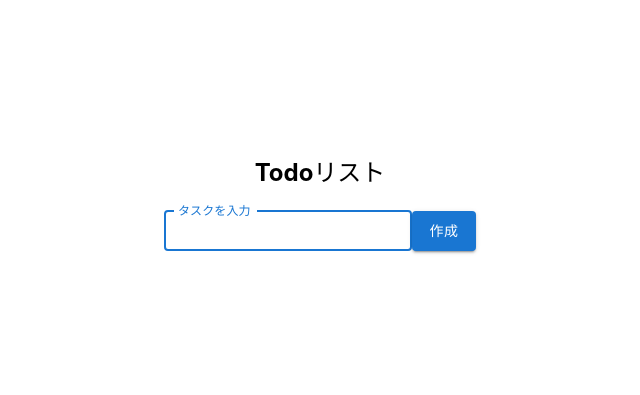
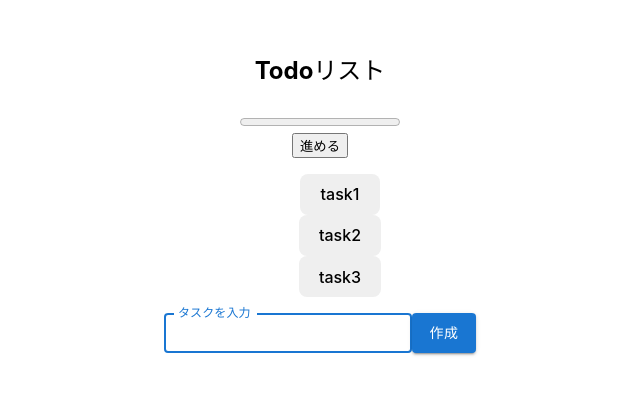
Before and after one commit to Vigener/todo-app-react, a React (Vite) app in the folder vite-project/: page / in a window 1280 px wide. Shown: the part 195-590 px from the top of the page, without its empty margins (320-960 px from the left). Built offline with nearby package versions, Linux system fonts and the light colour scheme.

Commit message:
✨ progressの実装 タスクの難易度の反映が可能に

```diff
--- a/vite-project/src/App.tsx
+++ b/vite-project/src/App.tsx
@@ -1,16 +1,17 @@
-import { useEffect, useState } from 'react'
-import './App.css';
+import { useEffect, useState } from "react";
+import "./App.css";
 // import AddTodo from './components/AddTodo';
 // import DeleteTodo from './components/DeleteTodo';
 // import TodoList from './components/TodoList';
-import { Box, Button, TextField } from '@mui/material';
+import { Box, Button, TextField } from "@mui/material";
+import Progress from "./components/progress";
 
 function App() {
-  const [inputValue, setInputValue] = useState(''); // inputValueのstateを作成。はじめは空の文字列。
+  const [inputValue, setInputValue] = useState(""); // inputValueのstateを作成。はじめは空の文字列。
   // const [todos, setTodos] = useState<Todo[]>([]); // Todoの配列(つまりinputValue,id,checkedのみ）を持つstateを作成。はじめは空の配列。
 
   const [todos, setTodos] = useState<Todo[]>(() => {
-    const savedTodos = localStorage.getItem('todos');
+    const savedTodos = localStorage.getItem("todos");
     if (savedTodos) {
       return JSON.parse(savedTodos);
     } else {
@@ -19,7 +20,7 @@ function App() {
   });
 
   useEffect(() => {
-    localStorage.setItem('todos', JSON.stringify(todos));
+    localStorage.setItem("todos", JSON.stringify(todos));
   }, [todos]);
 
   type Todo = {
@@ -35,16 +36,16 @@ function App() {
     const newTodo: Todo = {
       inputValue: inputValue,
       id: todos.length,
-      checked: false
+      checked: false,
     };
     // 新しいTodoをtodosに追加する。
-    setTodos([newTodo, ...todos,]);
+    setTodos([newTodo, ...todos]);
     // inputValueを空にする。
-    setInputValue('');
+    setInputValue("");
     // 入力欄を空にする。
     // const inputText = document.querySelector('.inputText') as HTMLInputElement;
     // inputText.value = '';
-  }
+  };
 
   const handleEdit = (id: number, inputValue: string) => {
     const newTodos = todos.map((todo) => {
@@ -65,52 +66,58 @@ function App() {
     });
 
     setTodos(newTodos);
-  }
+  };
 
   const handleDelete = (id: number) => {
     const newTodos = todos.filter((todo) => todo.id !== id);
     setTodos(newTodos);
-  }
+  };
 
   return (
-      <div className='App'>
+    <div className="App">
       <h2>Todoリスト</h2>
+      <Progress />
       {/* <AddTodo todos={todos} setTodos={setTodos} />
         <TodoList todos={todos} setTodos={setTodos} />
         <DeleteTodo todos={todos} setTodos={setTodos} /> */}
       <form onSubmit={(e) => handleSubmit(e)}>
-            <Box sx={{display: 'flex'}}>
+        <Box sx={{ display: "flex" }}>
           <TextField
             type="text"
             label="タスクを入力"
             value={inputValue}
-                onChange={e => setInputValue(e.target.value)}
-                className='inputText'
+            onChange={(e) => setInputValue(e.target.value)}
+            className="inputText"
             size="small"
-                color='primary'
+            color="primary"
             focused
           />
-              <Button type="submit" variant="contained" color="primary">作成</Button>
+          <Button type="submit" variant="contained" color="primary">
+            作成
+          </Button>
         </Box>
       </form>
       <br />
-        <ul className='todoList'>
+      <ul className="todoList">
         {todos.map((todo) => (
           <li key={todo.id}>
             <input
               type="text"
               onChange={(e) => handleEdit(todo.id, e.target.value)}
-                className='inputText'
+              className="inputText"
               value={todo.inputValue}
               disabled={todo.checked}
             />
-              <input type="checkbox" onChange={() => handleChecked(todo.id, todo.checked)}/>
+            <input
+              type="checkbox"
+              onChange={() => handleChecked(todo.id, todo.checked)}
+            />
             <button onClick={() => handleDelete(todo.id)}>削除</button>
           </li>
         ))}
       </ul>
     </div>
-  )
+  );
 }
 
 export default App;
--- /dev/null
+++ b/vite-project/src/components/progress.tsx
@@ -0,0 +1,57 @@
+import { useState } from "react";
+
+const tasks = [
+  { id: 1, title: "task1", done: false, point: 10 },
+  { id: 2, title: "task2", done: false, point: 20 },
+  { id: 3, title: "task3", done: false, point: 30 },
+];
+
+const Progress = () => {
+  const [prog, setProg] = useState(0);
+  const [disabled, setDisabled] = useState(false);
+
+  const ProceedProgress = (point: number) => {
+    // 即時反映させたい場合は, newProgで別の変数として定義すると良いらしい。
+    // const newProg = prog + 10;
+    // setProg(newProg);
+    setProg(prog + point);
+  };
+
+  function resetProgress() {
+    setProg(0);
+    setDisabled(true);
+  }
+
+  return (
+    <>
+      <div>
+        <progress id="myProgress" value={prog} max="100">
+          {prog}%
+        </progress>
+      </div>
+      {/* <input
+        type="button"
+        id="myButton"
+        onClick={func1}
+        value="スタート"
+        disabled={disabled}
+      /> */}
+      <input type="button" value="進める" onClick={() => ProceedProgress(20)} />
+      {prog >= 100 && (
+        <input type="button" value="完了" onClick={resetProgress} />
+      )}
+
+      <ul>
+        {tasks.map((task) => (
+          <div key={task.id}>
+            <button type="button" onClick={() => ProceedProgress(task.point)}>
+              {task.title}
+            </button>
+          </div>
+        ))}
+      </ul>
+    </>
+  );
+};
+
+export default Progress;
```
Lines whose indentation alone changed are shown as unchanged.
